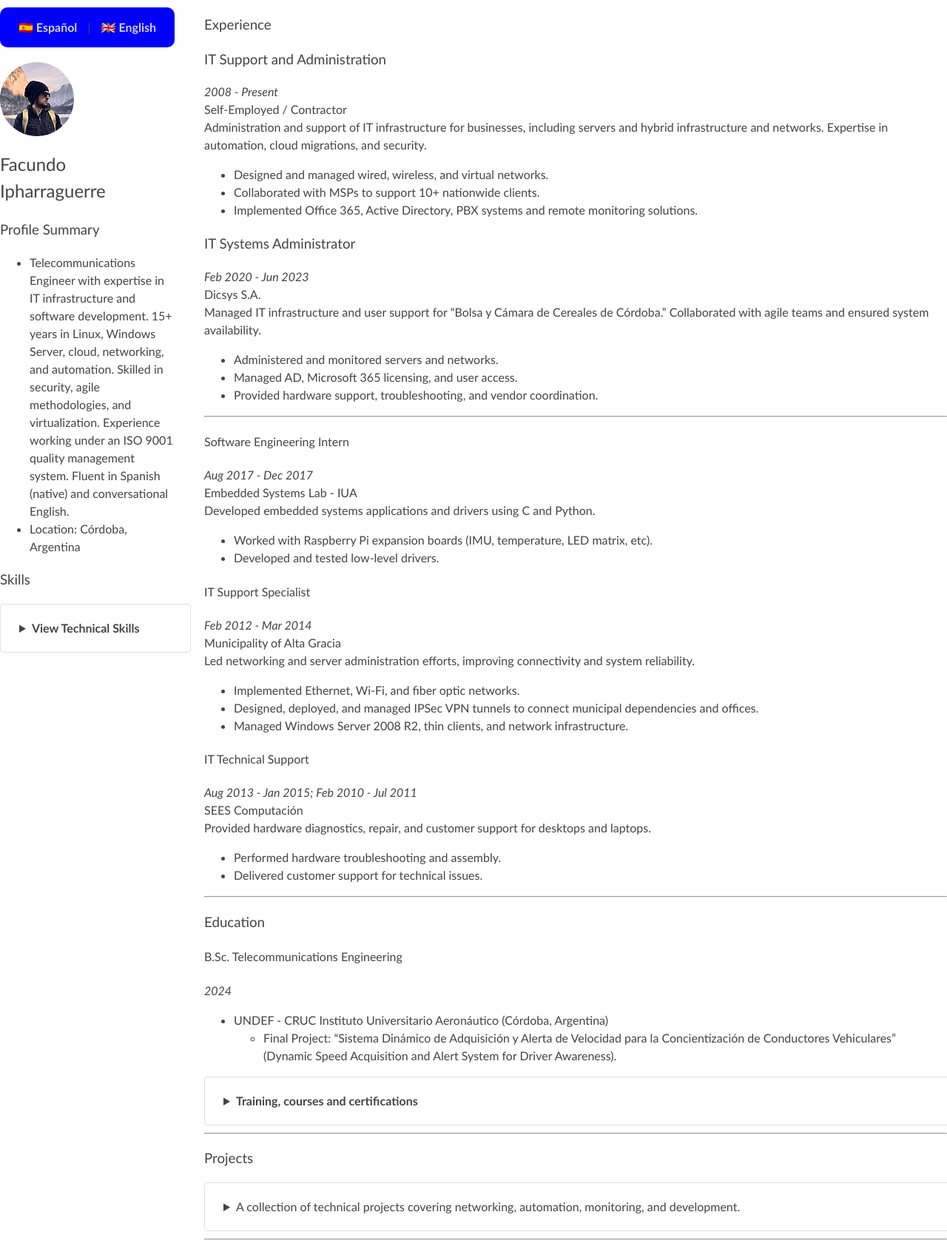
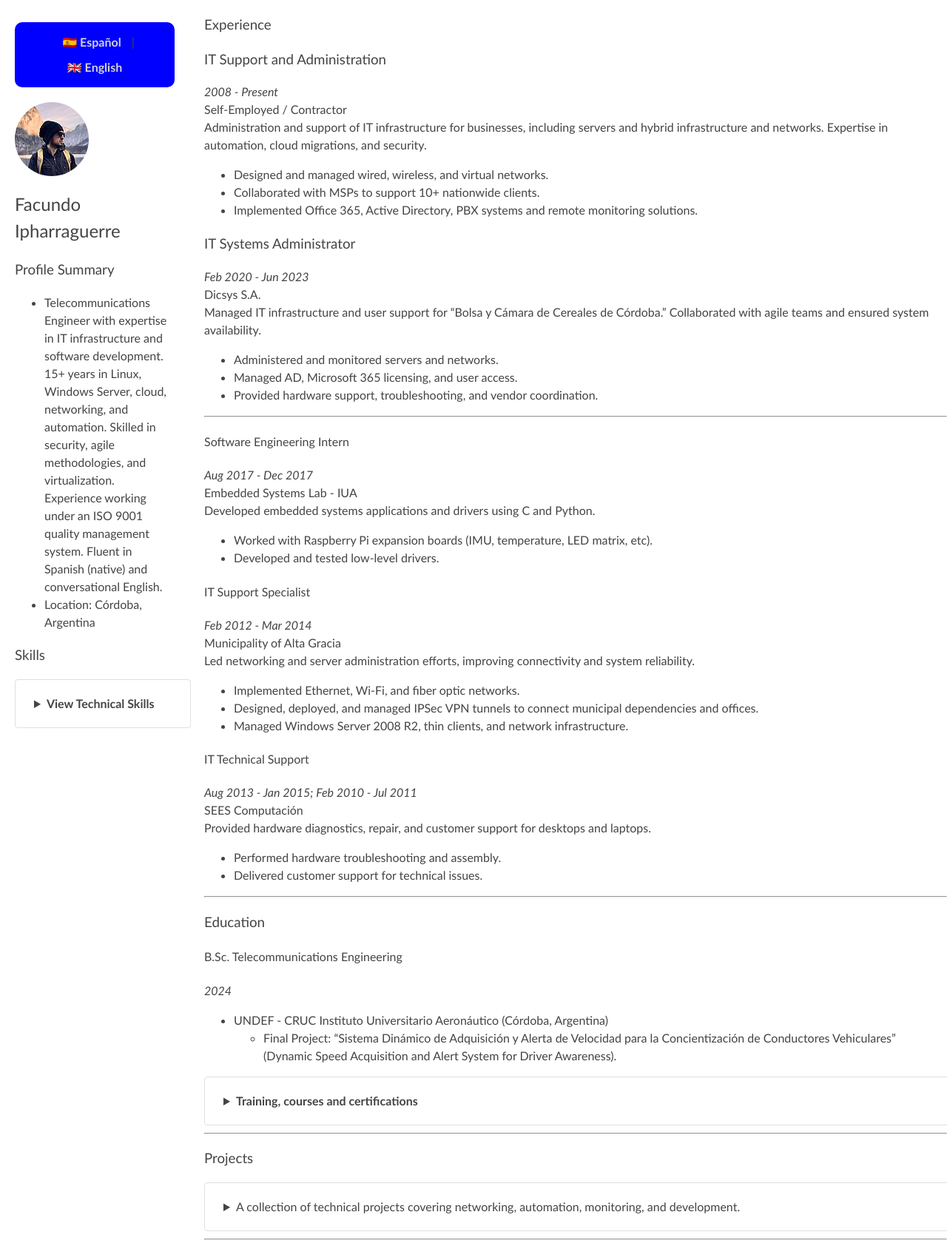
Before and after one commit to fipharraguerre/cv-homepage, a Jekyll site: the page built from index_en.md, in a window 1280 px wide. Shown: the whole page at 74% size. Built offline with Jekyll 4.4.1, drawn with Linux system fonts in a browser that asks for light colours.

Commit message:
sidebar padding

```diff
--- a/assets/style.css
+++ b/assets/style.css
@@ -25,9 +25,9 @@ html, body {
 .sidebar {
     width: 20%;
     min-width: 200px;
-    max-width: 20vw; /* Prevents excessive width */
+    max-width: 20vw;
     flex-shrink: 0;
-    padding-right: 20px;
+    padding: 20px 20px; /* Left and right padding */
     box-sizing: border-box;
 }
 
```
